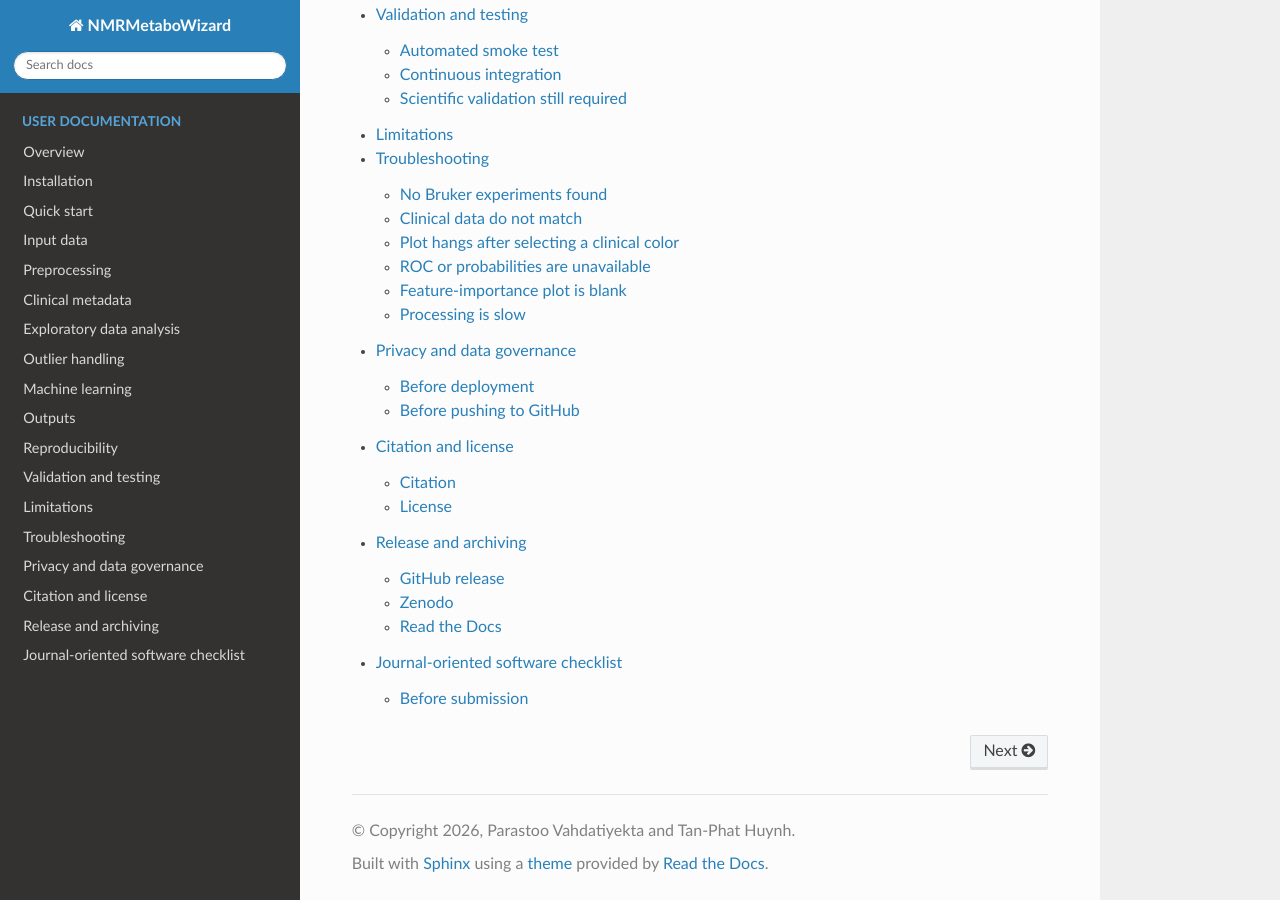
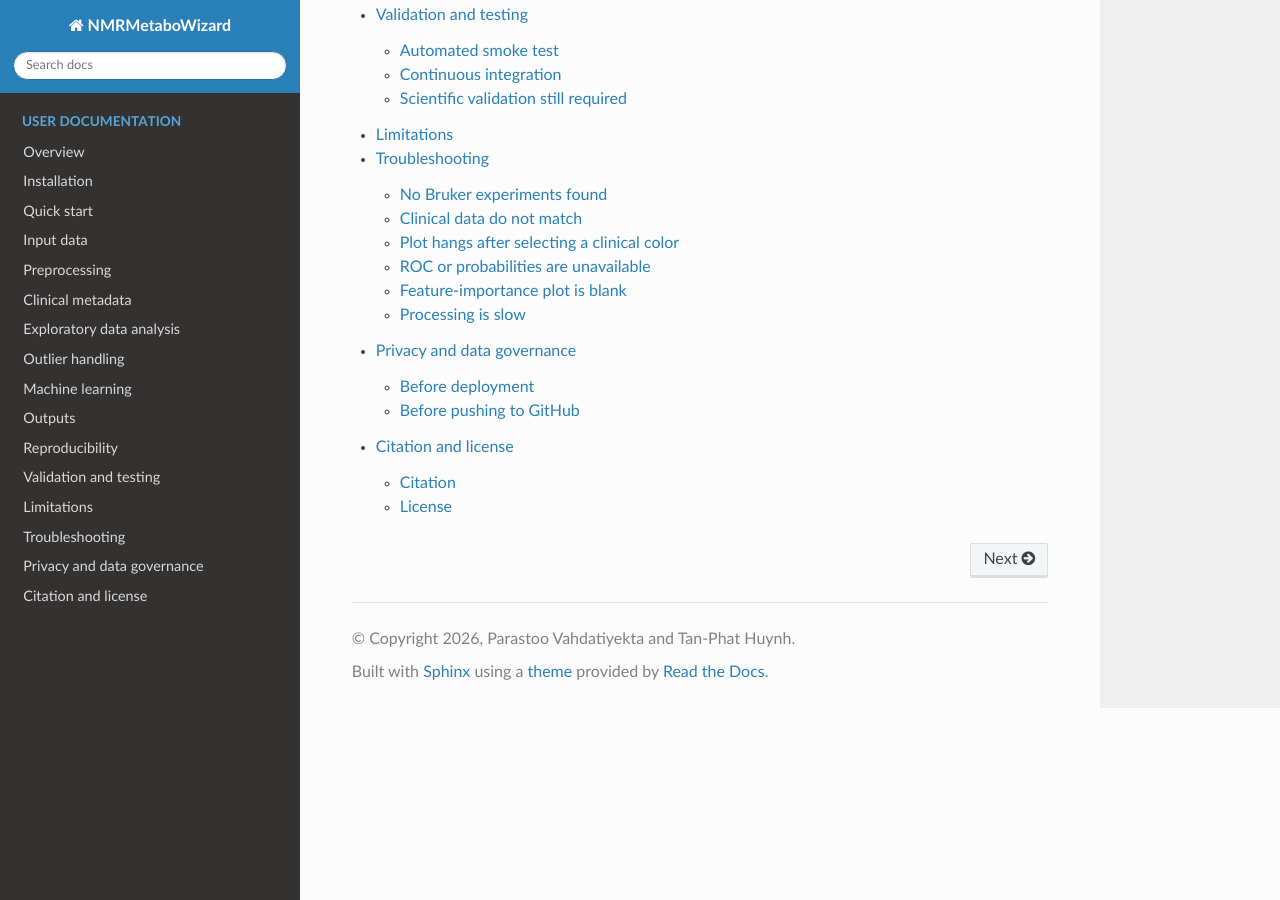
Before and after one commit to Parygithub/NMRMetaboWizard, a Sphinx documentation site: the page built from docs/source/index.rst, in a window 1280 px wide and 900 px high, scrolled down 2154 px. Built offline with Sphinx 7.4.7 and the Read the Docs theme 3.1.0, drawn with Linux system fonts in a browser that asks for light colours.

Commit message:
Update index.rst

```diff
--- a/docs/source/index.rst
+++ b/docs/source/index.rst
@@ -29,5 +29,3 @@ preprocessing and analysis of one-dimensional Bruker 1H NMR metabolomics data.
    troubleshooting
    privacy
    citation
-   release_archiving
-   journal_compliance
```
